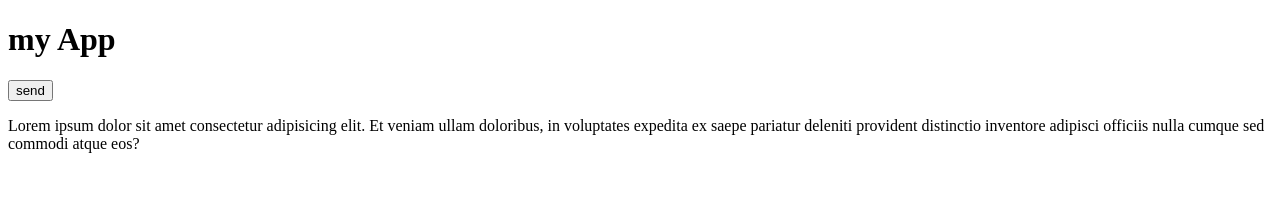
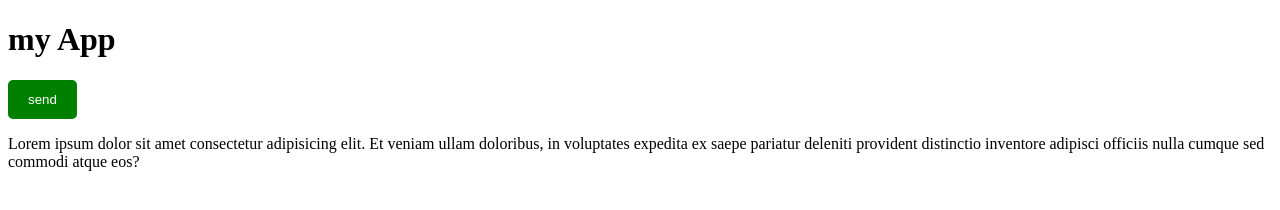
Before and after one commit to roziqov1/my-app, a plain HTML site: page index.html in a window 1280 px wide. Drawn offline with Linux system fonts and the light colour scheme.

Commit message:
add btn style

```diff
--- a/css/style.css
+++ b/css/style.css
@@ -1,4 +1,12 @@
+.btn{
+    background-color: green;
+    border: none;
+    padding: 12px 20px;
+    color: white;
+    border-radius: 5px;
+    transition: all ease 0.5s;
+}
 .btn:hover{
     background-color: red;
-    transition: all ease 0.5s;
+
 }
```
